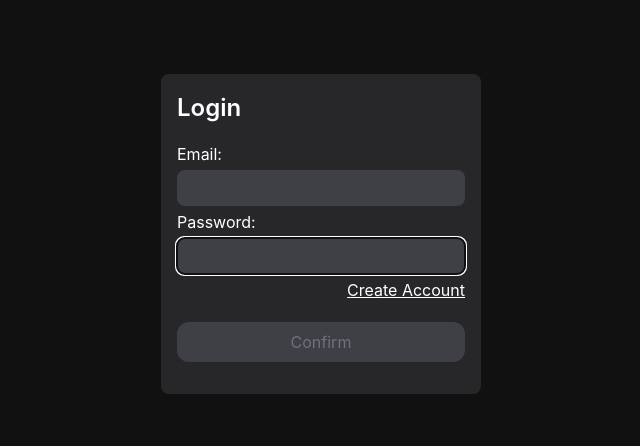
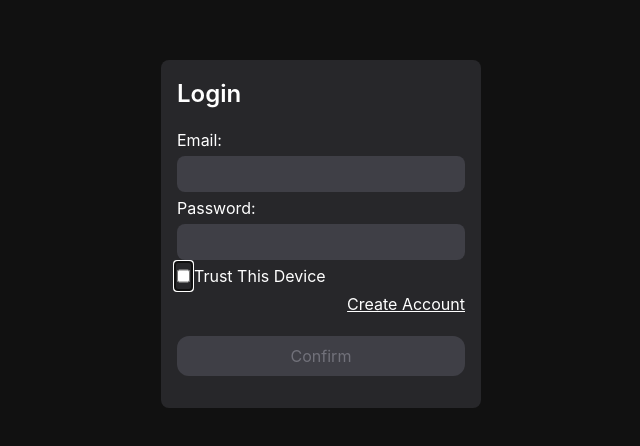
Before and after one commit to lipeaaraujo/GymTracker, a React (Create React App) app in the folder gym-tracker-app/: page /login in a window 1280 px wide. Shown: the part 166-612 px from the top of the page, without its empty margins (319-959 px from the left). Built offline with nearby package versions, Linux system fonts and the light colour scheme; no server answers.

Commit message:
adding persistance check to increase safety

```diff
--- a/gym-tracker-app/src/components/Header.js
+++ b/gym-tracker-app/src/components/Header.js
@@ -1,9 +1,19 @@
 import { IconContext } from "react-icons";
 import { GiHamburgerMenu } from "react-icons/gi";
 import useAuth from "../hooks/useAuth";
+import { IoIosLogOut } from "react-icons/io";
+import useLogout from "../hooks/useLogout";
+import { useNavigate } from "react-router-dom";
 
 function Header( { handleShowNavbar } ) {
   const { auth } = useAuth();
+  const logout = useLogout()
+  const navigate = useNavigate()
+
+  const handleSignout = async () => {
+    await logout();
+    navigate('/login');
+  }
 
   return (
     <header className="py-1 flex items-center justify-between">
@@ -11,11 +21,17 @@ function Header( { handleShowNavbar } ) {
         className="w-fit h-fit p-1 rounded-md bg-transparent hover:bg-zinc-800 hover:cursor-pointer duration-300"
         onClick={handleShowNavbar}
       >
-        <IconContext.Provider value={ { size: 28 } }>
-          <GiHamburgerMenu />
-        </IconContext.Provider>
+        <GiHamburgerMenu size={28}/>
       </button>
-      <p className="h-fit">Welcome back <b>{auth.user.name}</b>!</p>
+      <div className="flex items-center gap-2">
+        <p className="h-fit">Welcome back <b>{auth.user.name}</b>!</p>
+        <button
+          className="w-fit h-fit p-1 rounded-md bg-transparent hover:bg-zinc-800 hover:cursor-pointer duration-300"
+          onClick={handleSignout}
+        >
+          <IoIosLogOut size={28}/>
+        </button>
+      </div>
     </header>
   )
 }
--- a/gym-tracker-app/src/components/PersistLogin.js
+++ b/gym-tracker-app/src/components/PersistLogin.js
@@ -6,7 +6,7 @@ import { Outlet } from "react-router-dom";
 const PersistLogin = () => {
   const [isLoading, setIsLoading] = useState(true);
   const refresh = useRefreshToken();
-  const { auth } = useAuth();
+  const { auth, persist } = useAuth();
 
   useEffect(() => {
     let isMounted = true;
@@ -21,7 +21,7 @@ const PersistLogin = () => {
       }
     };
 
-    if (!auth?.accessToken) {
+    if (!auth?.accessToken && persist) {
       verifyRefreshToken();
     } else {
       isMounted && setIsLoading(false);
@@ -32,7 +32,12 @@ const PersistLogin = () => {
     };
   }, []);
 
-  return <>{isLoading ? <></> : <Outlet />}</>;
+  return (
+    <>
+    {!persist
+      ? <Outlet />
+      : isLoading ? <></>
+        : <Outlet />}</>);
 };
 
 export default PersistLogin;
--- a/gym-tracker-app/src/context/AuthProvider.js
+++ b/gym-tracker-app/src/context/AuthProvider.js
@@ -1,15 +1,18 @@
 import { createContext, useState } from "react";
 
-const AuthContext  = createContext({});
+const AuthContext = createContext({});
 
 export const AuthProvider = ({ children }) => {
   const [auth, setAuth] = useState({});
+  const [persist, setPersist] = useState(
+    JSON.parse(localStorage.getItem("persist")) || false
+  );
 
   return (
-    <AuthContext.Provider value={{ auth, setAuth }}>
+    <AuthContext.Provider value={{ auth, setAuth, persist, setPersist }}>
       {children}
     </AuthContext.Provider>
-  )
-}
+  );
+};
 
 export default AuthContext;
--- /dev/null
+++ b/gym-tracker-app/src/hooks/useLogout.js
@@ -0,0 +1,23 @@
+import axios from "../api/axios";
+import useAuth from "./useAuth"
+
+const LOGOUT_URL = "/logout";
+
+const useLogout = () => {
+  const { setAuth } = useAuth();
+
+  const logout = async () => {
+    setAuth({});
+    try {
+      const response = axios.get(LOGOUT_URL, {
+        withCredentials: true
+      })
+    } catch (err) {
+      console.error(err);
+    }
+  }
+
+  return logout;
+}
+
+export default useLogout;
--- a/gym-tracker-app/src/pages/Login.js
+++ b/gym-tracker-app/src/pages/Login.js
@@ -6,7 +6,7 @@ import useAuth from "../hooks/useAuth";
 const LOGIN_URL = "/login";
 
 function Login() {
-  const { setAuth } = useAuth();
+  const { setAuth, persist, setPersist } = useAuth();
 
   const navigate = useNavigate();
   const location = useLocation();
@@ -63,6 +63,14 @@ function Login() {
     }
   }
 
+  useEffect(() => {
+    localStorage.setItem("persist", persist);
+  }, [persist])
+
+  const togglePersist = () => {
+    setPersist(prev => !prev);
+  }
+
   return (
     <div className="w-1/4 p-4 bg-zinc-800 rounded-lg">
       <h2>Login</h2>
@@ -91,6 +99,18 @@ function Login() {
           onChange={(e) => setPassword(e.target.value)}
           required
         />
+        <div className="flex gap-1">
+          <input
+            type="checkbox"
+            id="persist"
+            ref={userRef}
+            value={persist}
+            onChange={togglePersist}
+          />
+          <label htmlFor="persist">
+            Trust This Device
+          </label>
+        </div>
         <Link to="/register" className="self-end underline">
           Create Account
         </Link>
```
